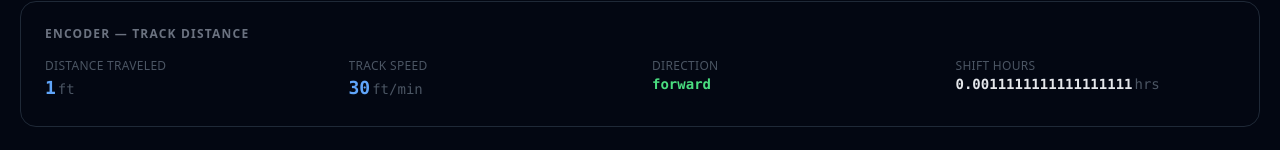
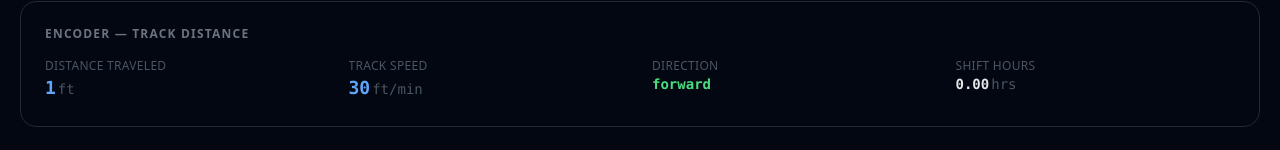
Before and after one commit to andrewaws26/Viam-Staubli-Apera-PLC-Mobile-POC, a Next.js app in the folder dashboard/: page / in a window 1280 px wide. Both pictures are taken after a click on the button "SIM". Shown: the part 429-579 px from the top of the page. Built offline with nearby package versions, Linux system fonts and the light colour scheme; no server answers.

Commit message:
Format numeric values to 2 decimal places in encoder detail fields
Fixes ugly display like "0.06277777777777778hrs" — now shows "0.06hrs".
Integers display without decimals, floats round to 2 places.

Co-Authored-By: Claude Opus 4.6 (1M context) <noreply@anthropic.com>

```diff
--- a/dashboard/components/PlcDetailPanel.tsx
+++ b/dashboard/components/PlcDetailPanel.tsx
@@ -55,7 +55,7 @@ export default function PlcDetailPanel({ readings }: Props) {
                     .filter(Boolean)
                     .join(" ")}
                 >
-                  {String(val)}
+                  {typeof val === "number" ? (Number.isInteger(val) ? val : val.toFixed(2)) : String(val)}
                   {unit && (
                     <span className="text-gray-600 font-normal ml-0.5 text-xs sm:text-sm">
                       {unit}
```
